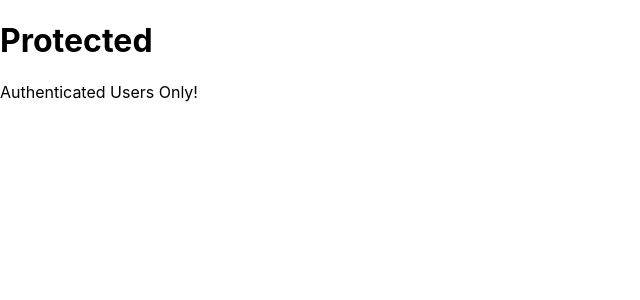
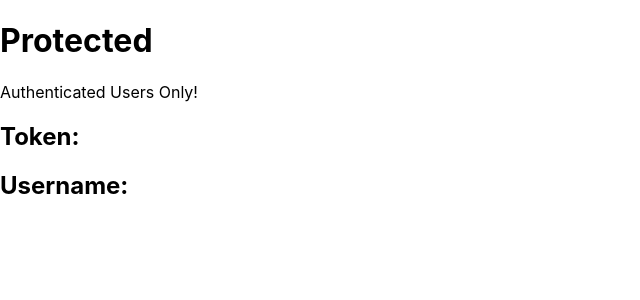
Before and after one commit to zach-cullen/fullstack-django-next, a Next.js app in the folder frontend/: page /protected in a window 1280 px wide. Shown: the top 300 px of the page, without its empty margins (0-640 px from the left). Built offline with nearby package versions, Linux system fonts and the light colour scheme.

Commit message:
Set auth state after sign up

```diff
--- a/frontend/pages/protected.js
+++ b/frontend/pages/protected.js
@@ -1,11 +1,18 @@
+import { useContext } from 'react'
+import { AuthContext } from '../context/AuthContext'
 import PageContainer from "../components/PageContainer"
+
 
 const Protected = () => {
   const title = "Protected"
+  const authContext = useContext(AuthContext)
+
   return (
     <PageContainer title={title}>
       <h1>{title}</h1>
       <p>Authenticated Users Only!</p>
+      <h2>Token: { authContext.authState.token }</h2>
+      <h2>Username: { authContext.authState.user.username }</h2>
     </PageContainer>
   )
 }
```
Also changed, not shown: frontend/pages/signup.js (+4 -6 lines).
